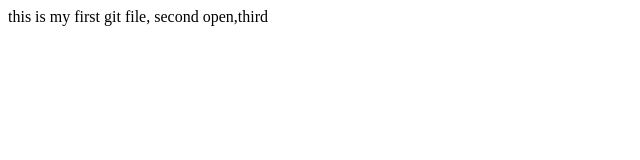
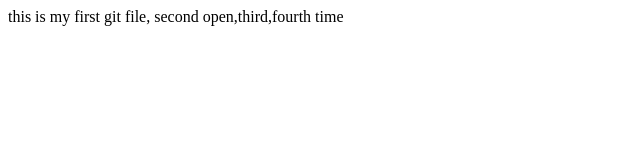
Before and after one commit to aishwarya836/githubtest, a plain HTML site: page index.html in a window 1280 px wide. Shown: the full height of the page, 0-640 px from the left. Drawn offline with Linux system fonts and the light colour scheme.

Commit message:
4th commit

```diff
--- a/index.html
+++ b/index.html
@@ -1,5 +1,5 @@
 <html>
 <body>
-this is my first git file, second open,third
+this is my first git file, second open,third,fourth time
 </body>
 </html>
```
